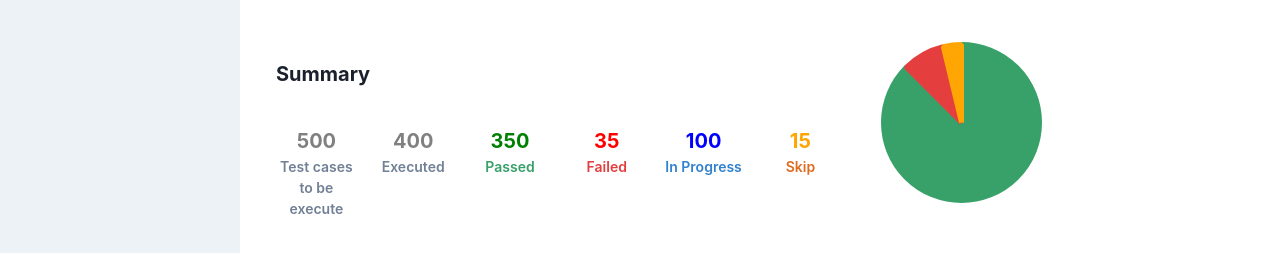
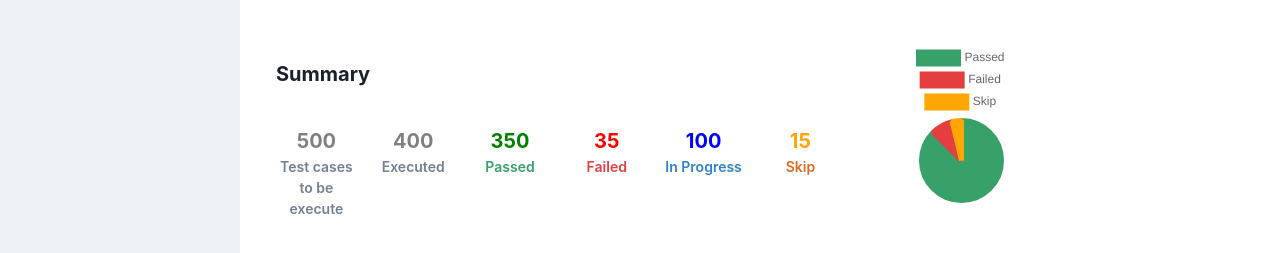
Before and after one commit to techyhk/automation-dashboard, a React (Vite) app: page /dashboard in a window 1280 px wide. Shown: the part 258-511 px from the top of the page. Built offline with nearby package versions, Linux system fonts and the light colour scheme.

Commit message:
fix: chart display

```diff
--- a/src/pages/Dashboard/components/Chart.tsx
+++ b/src/pages/Dashboard/components/Chart.tsx
@@ -26,19 +26,5 @@ export const Chart = ({ data }: { data: SummaryData }) => {
     };
   };
 
-  return (
-    <Pie
-      data={generatePieData(data)}
-      options={{
-        plugins: {
-          tooltip: {
-            enabled: false,
-          },
-          legend: {
-            display: false,
-          },
-        },
-      }}
-    />
-  );
+  return <Pie data={generatePieData(data)} />;
 };
```
